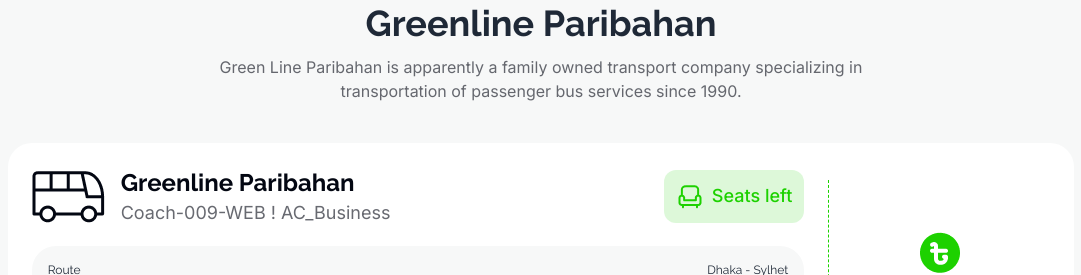
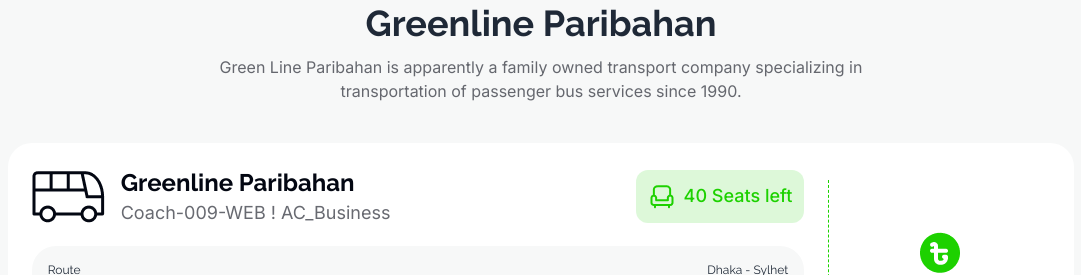
Before and after one commit to AyonHasan07/bus-ticket, a plain HTML site: page index.html in a window 1280 px wide. Shown: the part 1328-1603 px from the top of the page, without its empty margins (99-1180 px from the left). Drawn offline with nearby package versions, Linux system fonts and the light colour scheme.

```diff
--- a/index.html
+++ b/index.html
@@ -144,7 +144,7 @@
                             <!-- seats lefts -->
                             <div class="flex gap-2 bg-[#1DD10026] p-3 rounded-xl">
                                 <img src="images/seat-green.png" alt="">
-                                <div class="inter font-medium text-[#1DD100] text-[18px] "> <span id="seatLeft"> </span> Seats left</div>
+                                <div class="inter font-medium text-[#1DD100] text-[18px] "> <span id="seatLeft"> 40 </span> Seats left</div>
                             </div>
                         </div>
 
```
